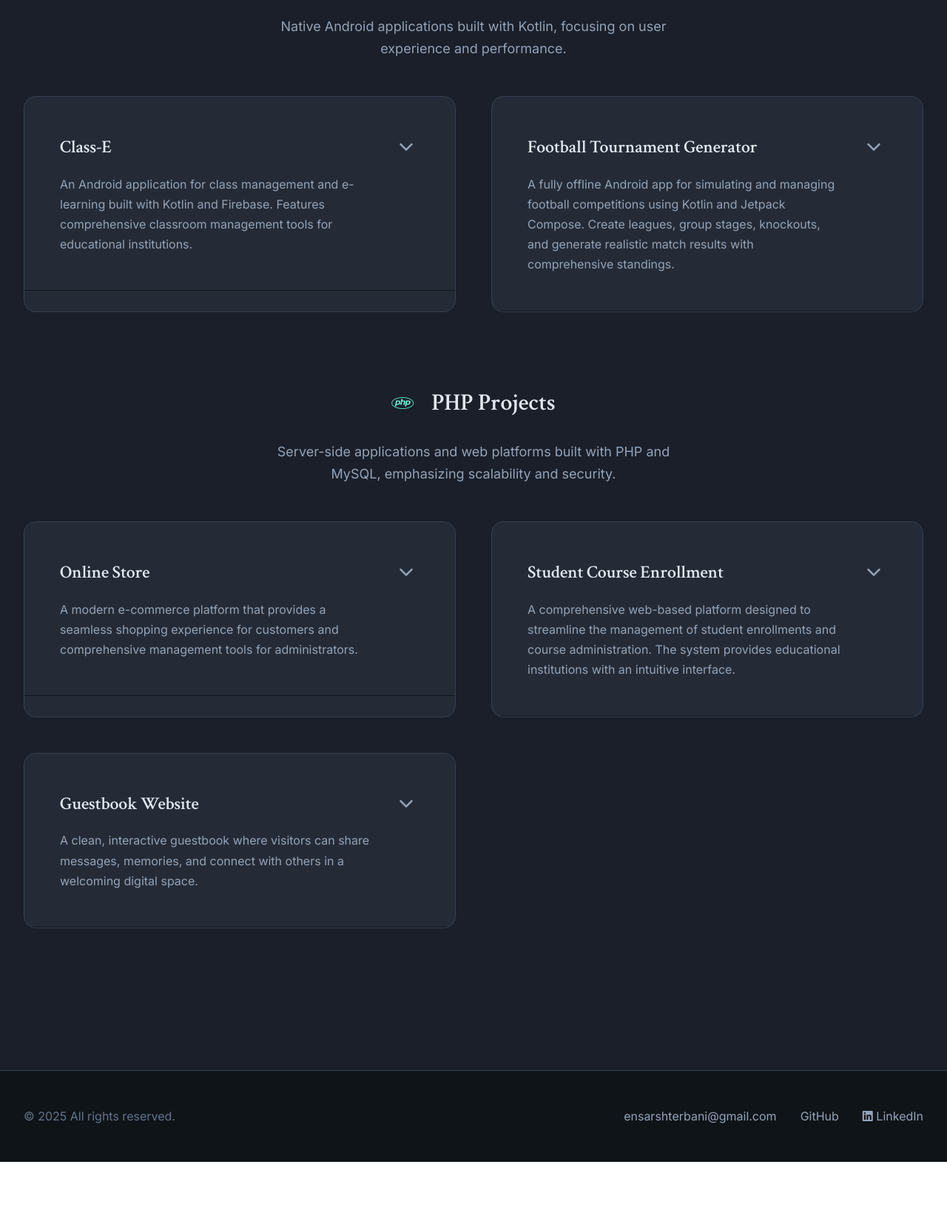
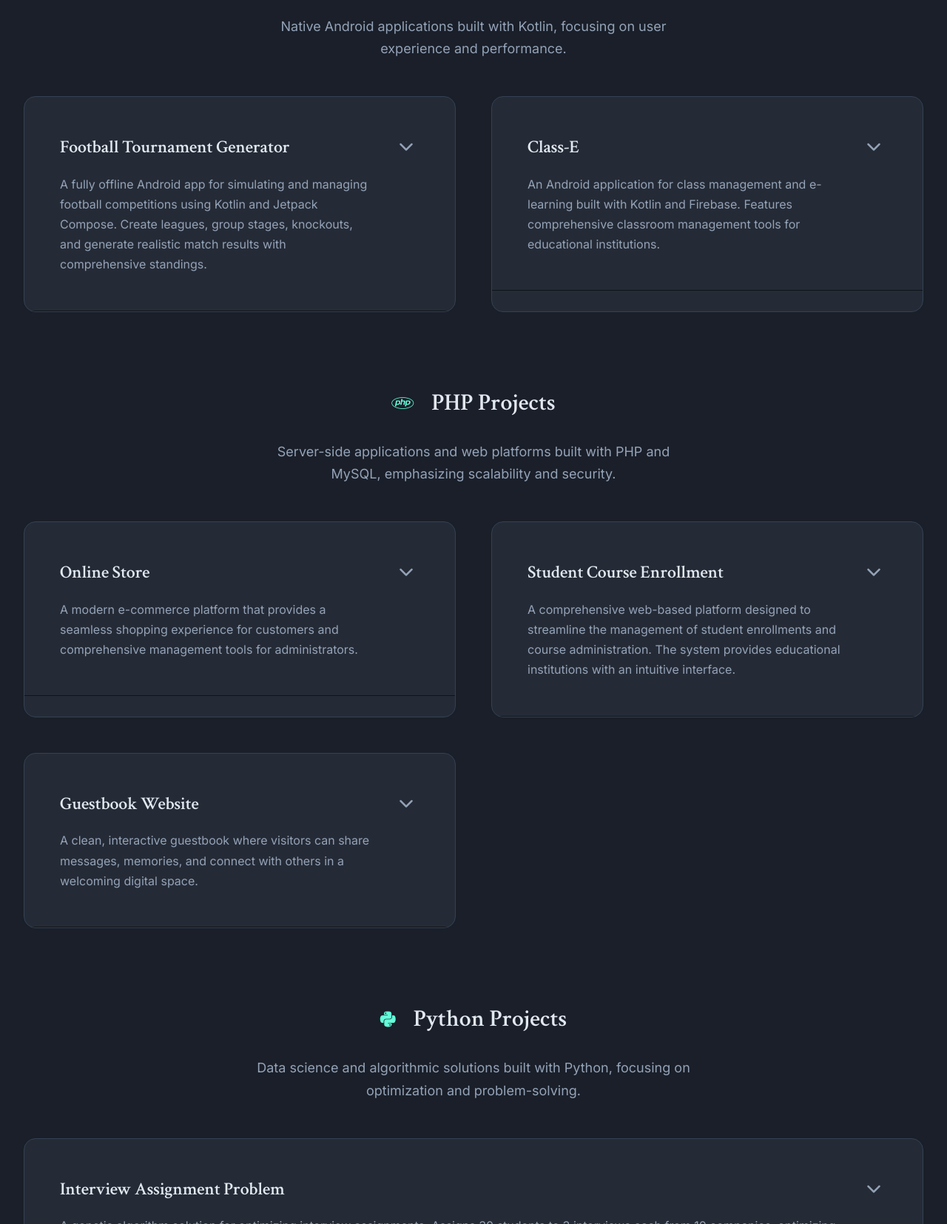
Before and after one commit to ensarshterbani/ensar-shterbani, a plain HTML site: page index.html in a window 1280 px wide. Shown: the part 1145-2800 px from the top of the page at 74% size. Before the commit the page ends 2716 px from the top, so only its background shows below. Drawn offline with Linux system fonts and the light colour scheme.

Commit message:
Add Python project

```diff
--- a/index.html
+++ b/index.html
@@ -96,6 +96,71 @@
 
                 <div class="projects-grid">
                     <article class="project-card">
+                        <div class="project-header" data-project="football-tournament-generator">
+                            <div class="project-info">
+                                <h4 class="project-name">Football Tournament Generator</h4>
+                                <p class="project-description">
+                                    A fully offline Android app for simulating and managing football competitions using Kotlin and Jetpack Compose.
+                                    Create leagues, group stages, knockouts, and generate realistic match results with comprehensive standings.
+                                </p>
+                            </div>
+                            <button class="expand-btn" aria-label="Toggle project details">
+                                <i class="fas fa-chevron-down"></i>
+                            </button>
+                        </div>
+                        <div class="project-details">
+                            <div class="screenshot-gallery">
+                                <button class="scroll-btn scroll-left" aria-label="Scroll left">
+                                    <i class="fas fa-chevron-left"></i>
+                                </button>
+                                <div class="project-screenshots">
+                                    <div class="screenshot">
+                                        <img src="Tournament Generator screenshots/Screenshot_20250922_203706.png" alt="Tournament Home Screen">
+                                    </div>
+                                    <div class="screenshot">
+                                        <img src="Tournament Generator screenshots/Screenshot_20250922_203907.png" alt="Create Competition">
+                                    </div>
+                                    <div class="screenshot">
+                                        <img src="Tournament Generator screenshots/Screenshot_20250922_204359.png" alt="Team Management">
+                                    </div>
+                                    <div class="screenshot">
+                                        <img src="Tournament Generator screenshots/Screenshot_20250922_204417.png" alt="Competition Setup">
+                                    </div>
+                                    <div class="screenshot">
+                                        <img src="Tournament Generator screenshots/Screenshot_20250922_204529.png" alt="Match Fixtures">
+                                    </div>
+                                    <div class="screenshot">
+                                        <img src="Tournament Generator screenshots/Screenshot_20250922_204538.png" alt="Live Results">
+                                    </div>
+                                    <div class="screenshot">
+                                        <img src="Tournament Generator screenshots/Screenshot_20250922_204608.png" alt="Tournament Standings">
+                                    </div>
+                                    <div class="screenshot">
+                                        <img src="Tournament Generator screenshots/Screenshot_20250922_204845.png" alt="Competition Details">
+                                    </div>
+                                </div>
+                                <button class="scroll-btn scroll-right" aria-label="Scroll right">
+                                    <i class="fas fa-chevron-right"></i>
+                                </button>
+                            </div>
+                            <div class="project-tech">
+                                <span class="tech-tag">Kotlin</span>
+                                <span class="tech-tag">Jetpack Compose</span>
+                                <span class="tech-tag">Room Database</span>
+                                <span class="tech-tag">MVVM Architecture</span>
+                                <span class="tech-tag">Material Design 3</span>
+                                <span class="tech-tag">Hilt</span>
+                            </div>
+                            <div class="project-links">
+                                <a href="https://github.com/ensarshterbani/football-torunament-generator" target="_blank" class="github-repo-link">
+                                    <i class="fab fa-github"></i>
+                                    <span>View on GitHub</span>
+                                </a>
+                            </div>
+                        </div>
+                    </article>
+
+                    <article class="project-card">
                         <div class="project-header" data-project="class-e">
                             <div class="project-info">
                                 <h4 class="project-name">Class-E</h4>
@@ -157,71 +222,6 @@
                             </div>
                             <div class="project-links">
                                 <a href="https://github.com/ensarshterbani/class-e" target="_blank" class="github-repo-link">
-                                    <i class="fab fa-github"></i>
-                                    <span>View on GitHub</span>
-                                </a>
-                            </div>
-                        </div>
-                    </article>
-
-                    <article class="project-card">
-                        <div class="project-header" data-project="football-tournament-generator">
-                            <div class="project-info">
-                                <h4 class="project-name">Football Tournament Generator</h4>
-                                <p class="project-description">
-                                    A fully offline Android app for simulating and managing football competitions using Kotlin and Jetpack Compose.
-                                    Create leagues, group stages, knockouts, and generate realistic match results with comprehensive standings.
-                                </p>
-                            </div>
-                            <button class="expand-btn" aria-label="Toggle project details">
-                                <i class="fas fa-chevron-down"></i>
-                            </button>
-                        </div>
-                        <div class="project-details">
-                            <div class="screenshot-gallery">
-                                <button class="scroll-btn scroll-left" aria-label="Scroll left">
-                                    <i class="fas fa-chevron-left"></i>
-                                </button>
-                                <div class="project-screenshots">
-                                    <div class="screenshot">
-                                        <img src="Tournament Generator screenshots/Screenshot_20250922_203706.png" alt="Tournament Home Screen">
-                                    </div>
-                                    <div class="screenshot">
-                                        <img src="Tournament Generator screenshots/Screenshot_20250922_203907.png" alt="Create Competition">
-                                    </div>
-                                    <div class="screenshot">
-                                        <img src="Tournament Generator screenshots/Screenshot_20250922_204359.png" alt="Team Management">
-                                    </div>
-                                    <div class="screenshot">
-                                        <img src="Tournament Generator screenshots/Screenshot_20250922_204417.png" alt="Competition Setup">
-                                    </div>
-                                    <div class="screenshot">
-                                        <img src="Tournament Generator screenshots/Screenshot_20250922_204529.png" alt="Match Fixtures">
-                                    </div>
-                                    <div class="screenshot">
-                                        <img src="Tournament Generator screenshots/Screenshot_20250922_204538.png" alt="Live Results">
-                                    </div>
-                                    <div class="screenshot">
-                                        <img src="Tournament Generator screenshots/Screenshot_20250922_204608.png" alt="Tournament Standings">
-                                    </div>
-                                    <div class="screenshot">
-                                        <img src="Tournament Generator screenshots/Screenshot_20250922_204845.png" alt="Competition Details">
-                                    </div>
-                                </div>
-                                <button class="scroll-btn scroll-right" aria-label="Scroll right">
-                                    <i class="fas fa-chevron-right"></i>
-                                </button>
-                            </div>
-                            <div class="project-tech">
-                                <span class="tech-tag">Kotlin</span>
-                                <span class="tech-tag">Jetpack Compose</span>
-                                <span class="tech-tag">Room Database</span>
-                                <span class="tech-tag">MVVM Architecture</span>
-                                <span class="tech-tag">Material Design 3</span>
-                                <span class="tech-tag">Hilt</span>
-                            </div>
-                            <div class="project-links">
-                                <a href="https://github.com/ensarshterbani/football-torunament-generator" target="_blank" class="github-repo-link">
                                     <i class="fab fa-github"></i>
                                     <span>View on GitHub</span>
                                 </a>
@@ -419,6 +419,51 @@
                     </article>
                 </div>
             </section>
+
+            <!-- Python Projects -->
+            <section class="project-category">
+                <div class="category-header">
+                    <h3 class="category-title">
+                        <i class="fab fa-python"></i>
+                        Python Projects
+                    </h3>
+                    <p class="category-description">
+                        Data science and algorithmic solutions built with Python, focusing on optimization and problem-solving.
+                    </p>
+                </div>
+
+                <div class="projects-grid">
+                    <article class="project-card">
+                        <div class="project-header" data-project="interview-assignment-problem">
+                            <div class="project-info">
+                                <h4 class="project-name">Interview Assignment Problem</h4>
+                                <p class="project-description">
+                                    A genetic algorithm solution for optimizing interview assignments. Assigns 30 students to 3 interviews each
+                                    from 10 companies, optimizing student preferences while respecting capacity constraints and ensuring fairness.
+                                </p>
+                            </div>
+                            <button class="expand-btn" aria-label="Toggle project details">
+                                <i class="fas fa-chevron-down"></i>
+                            </button>
+                        </div>
+                        <div class="project-details">
+                            <div class="project-tech">
+                                <span class="tech-tag">Python</span>
+                                <span class="tech-tag">Genetic Algorithm</span>
+                                <span class="tech-tag">Optimization</span>
+                                <span class="tech-tag">Data Structures</span>
+                                <span class="tech-tag">Algorithm Design</span>
+                            </div>
+                            <div class="project-links">
+                                <a href="https://github.com/ensarshterbani/interview-assignment-problem" target="_blank" class="github-repo-link">
+                                    <i class="fab fa-github"></i>
+                                    <span>View on GitHub</span>
+                                </a>
+                            </div>
+                        </div>
+                    </article>
+                </div>
+            </section>
         </div>
     </main>
 
@@ -427,7 +472,7 @@
         <div class="footer-content">
             <p>&copy; 2025 All rights reserved.</p>
             <div class="footer-links">
-                <a href="mailto:contact@ensar.dev">ensarshterbani@gmail.com</a>
+                <a href="mailto:ensarshterbani@gmail.com">Contact me</a>
                 <a href="https://github.com/ensarshterbani" target="_blank">GitHub</a>
                 <a href="https://www.linkedin.com/in/ensar-sht%C3%ABrbani-534baa329?utm_source=share&utm_campaign=share_via&utm_content=profile&utm_medium=android_app" target="_blank">
                     <i class="fab fa-linkedin"></i>
```
